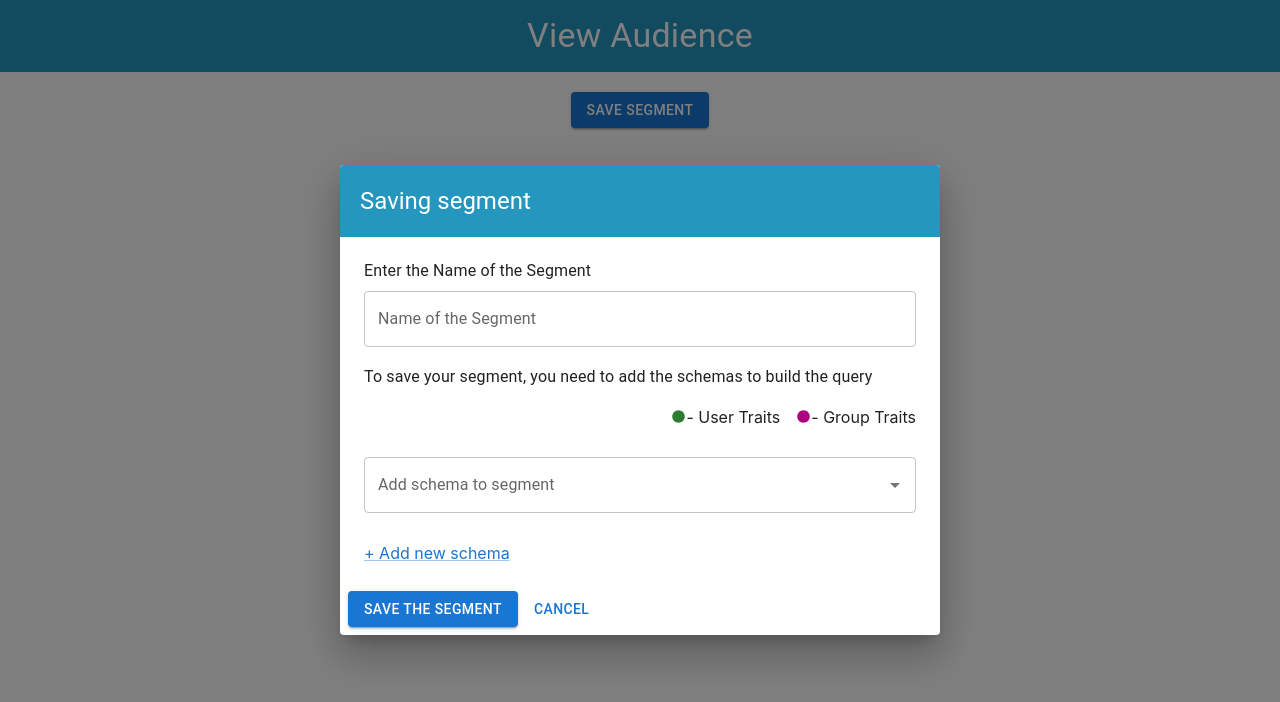
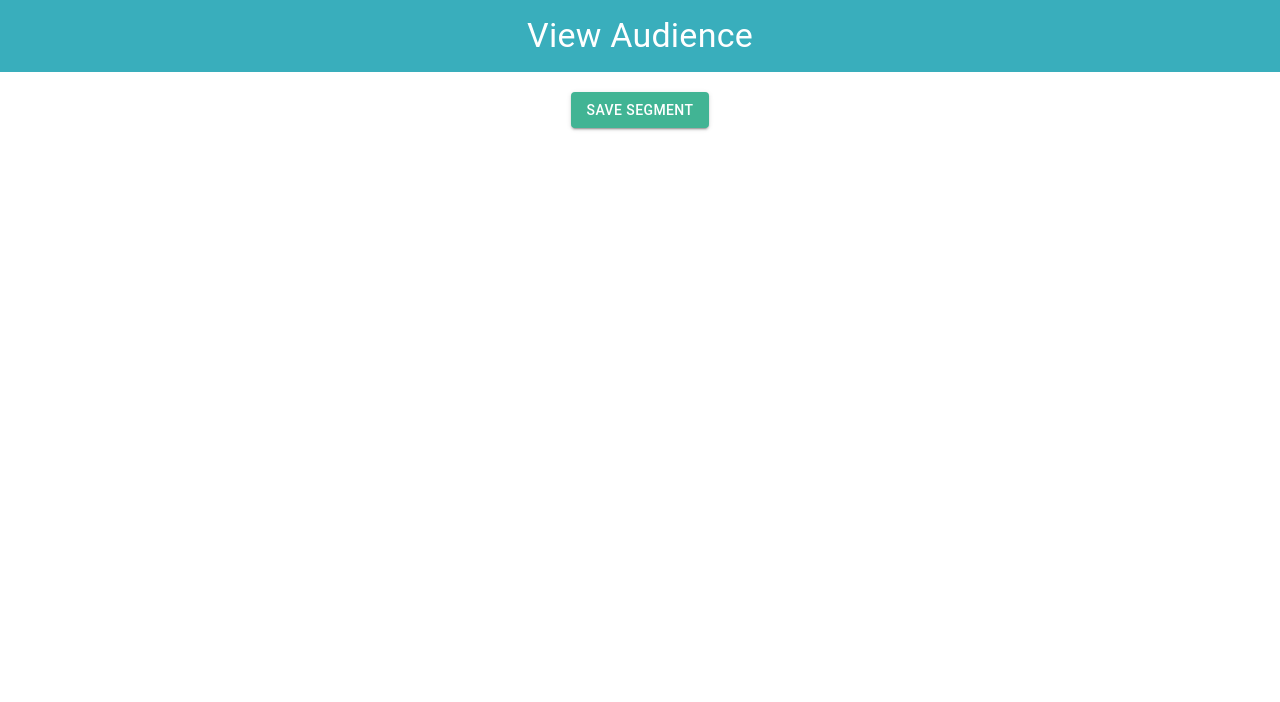
Before and after one commit to gcmanojbabu/segment-react-app, a React (Create React App) app: page / in a window 1280 px wide. Shown: the top 702 px of the page. Built offline with nearby package versions, Linux system fonts and the light colour scheme.

Commit message:
feat: Update style

```diff
--- a/src/screens/HomeScreen/HomeScreen.js
+++ b/src/screens/HomeScreen/HomeScreen.js
@@ -1,8 +1,9 @@
-import { AppBar, Autocomplete, Button, Dialog, DialogActions, DialogContent, DialogTitle, Grid, IconButton, Link, TextField, Typography } from '@mui/material'
+import { AppBar, Autocomplete, Button, Dialog, DialogActions, DialogContent, Grid, Link, TextField, Typography } from '@mui/material'
 import React, { useEffect, useState } from 'react'
 import CircleIcon from '@mui/icons-material/Circle';
 import axios from 'axios';
-import { Box, Container } from '@mui/system';
+import { Box } from '@mui/system';
+import RemoveRoundedIcon from '@mui/icons-material/RemoveRounded';
 
 export default function HomeScreen() {
   const [openPopup, setOpenPopup] = useState(false);
@@ -29,10 +30,6 @@ export default function HomeScreen() {
     city: false,
     state: false,
   })
-
-  useEffect(() => {
-    setOpenPopup(true)
-  }, []);
 
   const handleClose = () => {
     setOpenPopup(false);
@@ -82,9 +79,6 @@ export default function HomeScreen() {
       return false
     }
 
-
-
-
     let newSchemaList = []
     for (const element of schemaList) {
       let valueToSchemaList = {}
@@ -106,7 +100,7 @@ export default function HomeScreen() {
     <>
       <Box>
         <AppBar position="static" style={{
-          backgroundColor: '#2596be',
+          backgroundColor: '#39AEBC',
           boxShadow: 'none',
           padding: '15px'
         }}>
@@ -117,7 +111,9 @@ export default function HomeScreen() {
 
         <div>
           <br />
-          <Button variant="contained" onClick={onSaveSegmentClick}>Save segment</Button>
+          <Button variant="contained" onClick={onSaveSegmentClick} style={{
+            backgroundColor: '#41B494'
+          }}>Save segment</Button>
 
           <Dialog
             open={openPopup}
@@ -131,14 +127,11 @@ export default function HomeScreen() {
                 direction="row"
                 justifyContent="flex-start"
                 alignItems="flex-start"
-              // style={{
-              //   marginTop: '30px',
-              // }}
               >
                 <Grid item xs={12}>
                   <Typography variant="h5" style={{
                     color: 'white',
-                    backgroundColor: '#2596be',
+                    backgroundColor: '#39AEBC',
                     boxShadow: 'none',
                     padding: '20px'
                   }}>
@@ -173,8 +166,20 @@ export default function HomeScreen() {
 
                     </Grid>
                   </Grid>
+
                   {schemaList?.map((element, index) => (
                     <React.Fragment key={index}>
+                      <Grid item xs={12}>
+                        <Grid
+                          container
+                          direction="row"
+                          justifyContent="felx-start"
+                          alignItems="center"
+                        >
+                          <Grid item xs={1}>
+                            <CircleIcon color="success" sx={{ height: '15px', width: '15px' }} />
+                          </Grid>
+                          <Grid item xs={9}>
                             <Autocomplete
                               spacing={2}
                               disablePortal
@@ -188,14 +193,36 @@ export default function HomeScreen() {
                               onChange={(event, value) => onSegmentSchemaStateChange(event, value, index)}
                               value={element}
                               style={{
-                          marginTop: '30px',
-                          marginBottom: '30px'
+                                marginTop: '20px',
+                                marginBottom: '20px'
                               }}
                             />
+                          </Grid>
+                          <Grid item xs={1}>
+                            <RemoveRoundedIcon
+                              sx={{ height: '35px', width: '35px', ml: 3 }}
+                              style={{
+                                backgroundColor: '#ECEFF4',
+                                borderRadius: '7px',
+                              }}
+                            />
+                          </Grid>
+                        </Grid>
+                      </Grid>
                     </React.Fragment>
                   ))}
+
                   <Grid item xs={12}>
-                    {/* <CircleIcon color="success" sx={{ height: '15px', width: '15px' }} /> */}
+                    <Grid
+                      container
+                      direction="row"
+                      justifyContent="felx-start"
+                      alignItems="center"
+                    >
+                      <Grid item xs={1}>
+                        <CircleIcon color="success" sx={{ height: '15px', width: '15px' }} />
+                      </Grid>
+                      <Grid item xs={9}>
                         <Autocomplete
                           disablePortal
                           id="combo-box"
@@ -212,23 +239,46 @@ export default function HomeScreen() {
                           onChange={(event, value) => onSegmentSchemaChange(event, value)}
                           value={segmentValue}
                           style={{
-                        marginTop: '30px',
-                        marginBottom: '30px'
+                            marginTop: '20px',
+                            marginBottom: '20px'
                           }}
                         />
                       </Grid>
+                      <Grid item xs={1}>
+                        <RemoveRoundedIcon
+                          sx={{ height: '35px', width: '35px', ml: 3 }}
+                          style={{
+                            backgroundColor: '#ECEFF4',
+                            borderRadius: '7px',
+                          }}
+                        />
+                      </Grid>
+                    </Grid>
+                  </Grid>
+
+                  <Grid item xs={12}>
                     <Link onClick={addNewSchema}>+ Add new schema</Link>
+                  </Grid>
                 </DialogContent>
 
                 <DialogActions>
-                  <Button variant="contained" onClick={onSaveSegment}>Save the Segment</Button>
-                  <Button onClick={handleClose}>Cancel</Button>
+                  <Grid item xs={12}>
+                    <Button sx={{ m: 2 }} variant="contained" onClick={onSaveSegment} style={{
+                      backgroundColor: '#41B494',
+                    }}
+                    >Save the Segment</Button>
+                    <Button sx={{ m: 2 }} onClick={handleClose} style={{
+                      color: 'red',
+                      backgroundColor: '#ECEFF4'
+                    }}
+                    >Cancel</Button>
+                  </Grid>
                 </DialogActions>
               </Grid>
             </Box>
           </Dialog>
-        </div>
-      </Box>
+        </div >
+      </Box >
     </>
   )
 }
```
Lines whose indentation alone changed are shown as unchanged.
